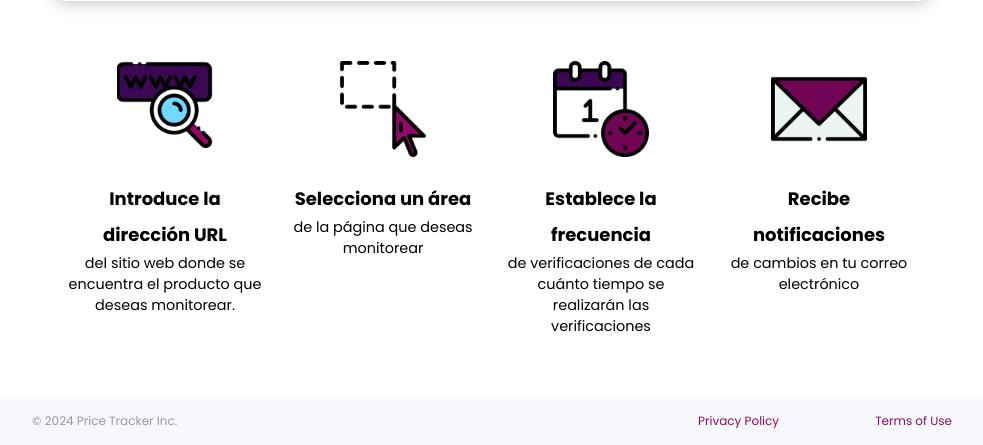
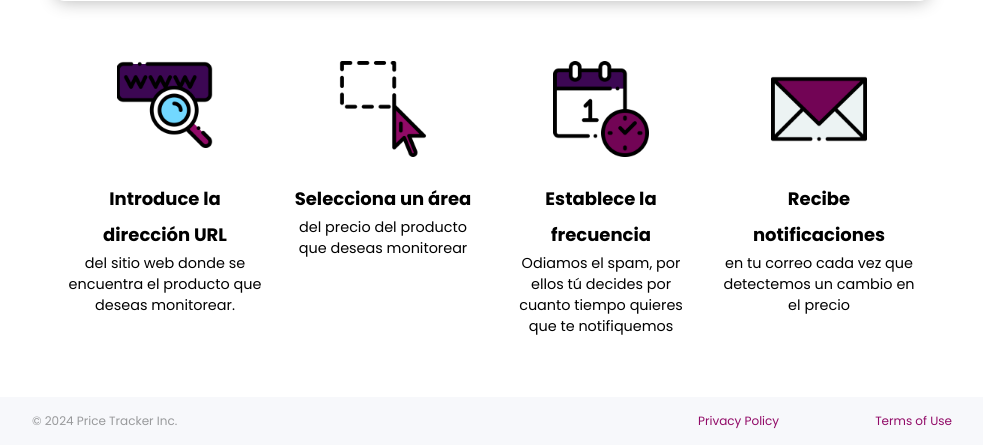
Before and after one commit to cacuellarh/PTengine, a Django app: template screen/templates/Base.html in a window 1280 px wide. Shown: the part 435-880 px from the top of the page, without its empty margins (148-1131 px from the left). Run offline with Django 4.2, Linux system fonts and the light colour scheme; the template is opened without the code that fills it, so the values that code supplies are empty; parts of the project's set-up code (start-up, migrations or seed data) failed here and were passed over.

Commit message:
msj micha

```diff
--- a/screen/Views/TokenView.py
+++ b/screen/Views/TokenView.py
@@ -14,5 +14,4 @@ class Token:
             if is_valid:
                 return render(request, "Token_confirm.html")
             else:
-
                 raise("El token ingresado no es correcto")
--- a/screen/templates/Base.html
+++ b/screen/templates/Base.html
@@ -76,7 +76,7 @@
                     <img src="../static/img/icons/icon_select.png" alt="Seleccione área">
                 </figure>
                 <article>
-                    <p><strong>Selecciona un área</strong><br>de la página que deseas monitorear</p>
+                    <p><strong>Selecciona un área</strong><br>del precio del producto que deseas monitorear</p>
                 </article>
             </div>
             <div>
@@ -84,7 +84,7 @@
                     <img src="../static/img/icons/icon_calendar.png" alt="Frecuencia">
                 </figure>
                 <article>
-                    <p><strong>Establece la frecuencia</strong><br>de verificaciones de cada cuánto tiempo se realizarán las verificaciones</p>
+                    <p><strong>Establece la frecuencia</strong><br>Odiamos el spam, por ellos tú decides por cuanto tiempo quieres que te notifiquemos</p>
                 </article>
             </div>
             <div>
@@ -92,7 +92,7 @@
                     <img src="../static/img/icons/icon_email.png" alt="Notificaciones">
                 </figure>
                 <article>
-                    <p><strong>Recibe notificaciones</strong><br>de cambios en tu correo electrónico</p>
+                    <p><strong>Recibe notificaciones</strong><br>en tu correo cada vez que detectemos un cambio en el precio</p>
                 </article>
             </div>
         </div>
```
